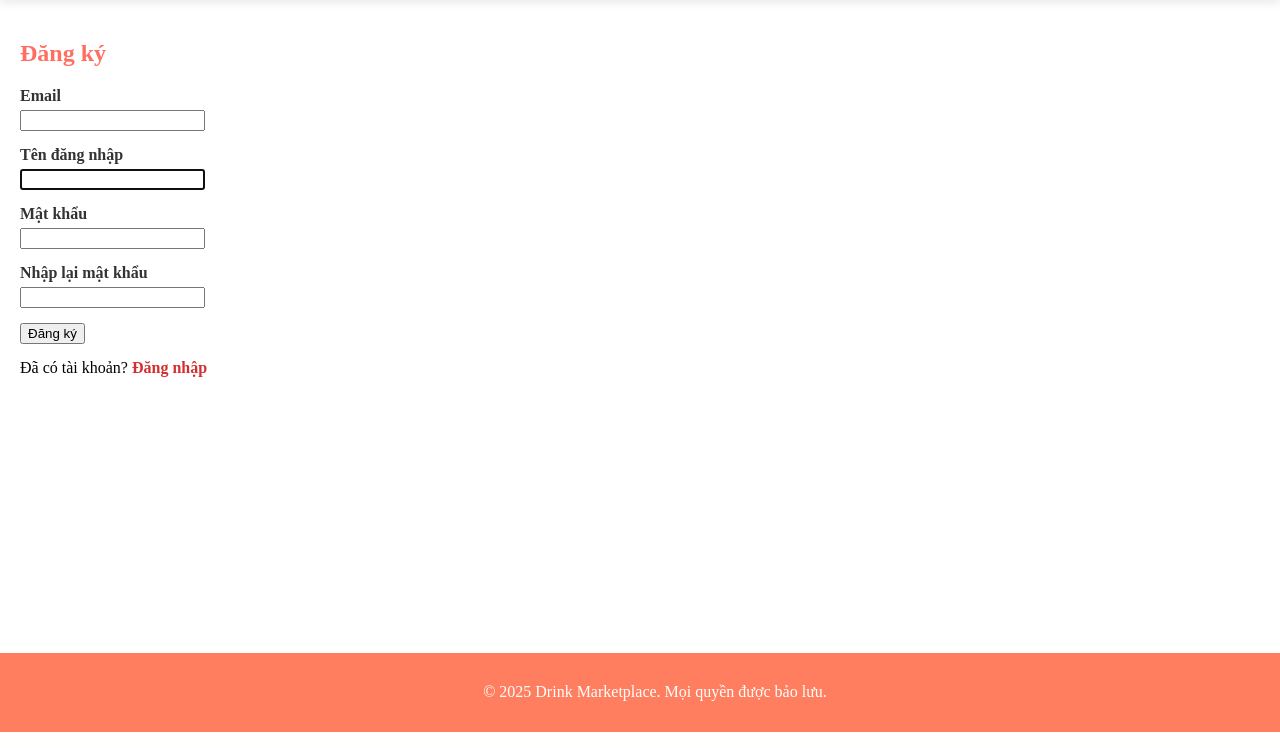
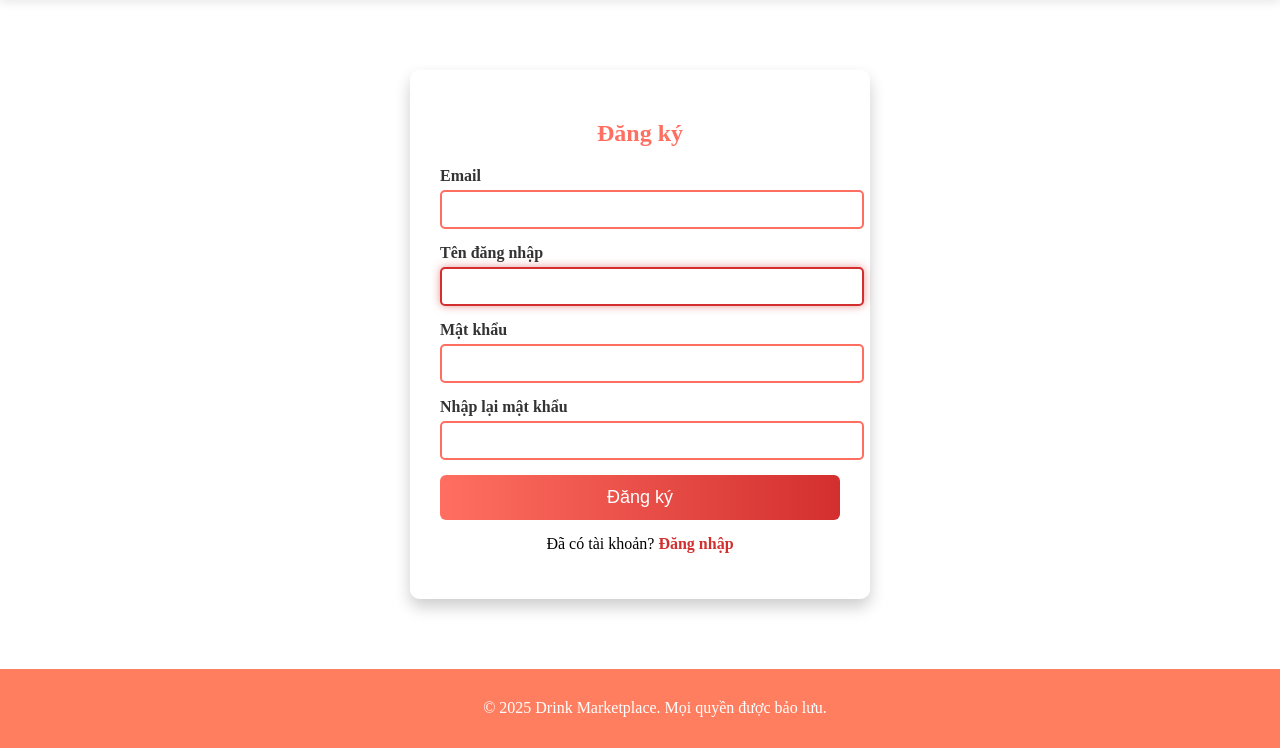
Before and after one commit to hoainhan256/Market, a Django app: page /register/ in a window 1280 px wide. Shown: the part 68-816 px from the top of the page. Run offline with Django 5.2, Linux system fonts and the light colour scheme.

Commit message:
fix UI register page

```diff
--- a/Drink_Marketplace/Drink_Marketplace/settings.py
+++ b/Drink_Marketplace/Drink_Marketplace/settings.py
@@ -83,8 +83,8 @@ DATABASES = {
         'ENGINE': 'django.db.backends.mysql',
         'NAME': 'django_db',
         'USER': 'root',
-        'PASSWORD': '123456',
-        'HOST': 'db',  # Tên service MySQL trong docker-compose.yml
+        'PASSWORD': '1234567',
+          # Tên service MySQL trong docker-compose.yml
         'PORT': '3306',
     }
 }
--- /dev/null
+++ b/Drink_Marketplace/log_sign/static/log_sign/css/register.css
@@ -0,0 +1,103 @@
+/* Reset cơ bản */
+.login-page {
+    margin: 0;
+    padding: 0;
+    box-sizing: border-box;
+    font-family: 'Poppins', sans-serif;
+}
+
+.login-page.body {
+    display: flex;
+    justify-content: center;
+    align-items: center;
+    height: 100vh;
+    background: linear-gradient(135deg, #ff9a9e, #fad0c4, #fad0c4, #fbc2eb);
+    overflow: hidden;
+    position: relative;
+}
+
+.login-page.background {
+    position: absolute;
+    width: 100%;
+    height: 100%;
+    background: url('https://source.unsplash.com/random/1600x900?gradient') no-repeat center center/cover;
+    filter: blur(10px);
+    z-index: -1;
+}
+
+.register-container {
+    width: 400px; /* Điều chỉnh kích thước phù hợp */
+    margin: 50px auto; /* Căn giữa theo chiều ngang */
+    background: rgba(255, 255, 255, 0.9);
+    padding: 30px;
+    border-radius: 10px;
+    box-shadow: 0px 8px 16px rgba(0, 0, 0, 0.2);
+    text-align: center;
+}
+
+@keyframes fadeIn {
+    from { opacity: 0; transform: translateY(-20px); }
+    to { opacity: 1; transform: translateY(0); }
+}
+
+h2 {
+    color: #ff6f61;
+    margin-bottom: 20px;
+}
+
+.input-group {
+    margin-bottom: 15px;
+    text-align: left;
+}
+
+label {
+    display: block;
+    margin-bottom: 5px;
+    font-weight: bold;
+    color: #333;
+}
+
+input {
+    width: 100%;
+    padding: 10px;
+    border: 2px solid #ff6f61;
+    border-radius: 5px;
+    outline: none;
+    transition: 0.3s;
+}
+
+input:focus {
+    border-color: #d32f2f;
+    box-shadow: 0 0 8px rgba(211, 47, 47, 0.5);
+}
+
+button {
+    width: 100%;
+    padding: 12px;
+    background: linear-gradient(90deg, #ff6f61, #d32f2f);
+    color: white;
+    border: none;
+    border-radius: 6px;
+    cursor: pointer;
+    font-size: 18px;
+    transition: 0.3s;
+}
+
+button:hover {
+    background: linear-gradient(90deg, #d32f2f, #ff6f61);
+    transform: scale(1.05);
+}
+
+p {
+    margin-top: 15px;
+}
+
+a {
+    color: #d32f2f;
+    text-decoration: none;
+    font-weight: bold;
+}
+
+a:hover {
+    text-decoration: underline;
+}
--- a/Drink_Marketplace/log_sign/templates/log_sign/register.html
+++ b/Drink_Marketplace/log_sign/templates/log_sign/register.html
@@ -4,7 +4,7 @@
     {% block content %}
     <title>Đăng ký</title>
 
-    <link rel="stylesheet" href="{% static 'log_sign/css/style.css' %}">
+    <link rel="stylesheet" href="{% static 'log_sign/css/register.css' %}">
 
     <div class="background"></div>
     <div class="register-container">
```
Also changed, not shown: Drink_Marketplace/products/cach-lam-tra-dao-ngon-1.jpg (added), Drink_Marketplace/products/tra-sua4-16763690555281371594555-53-0-1303-2000-crop-1676369870367176334615.webp (added).
